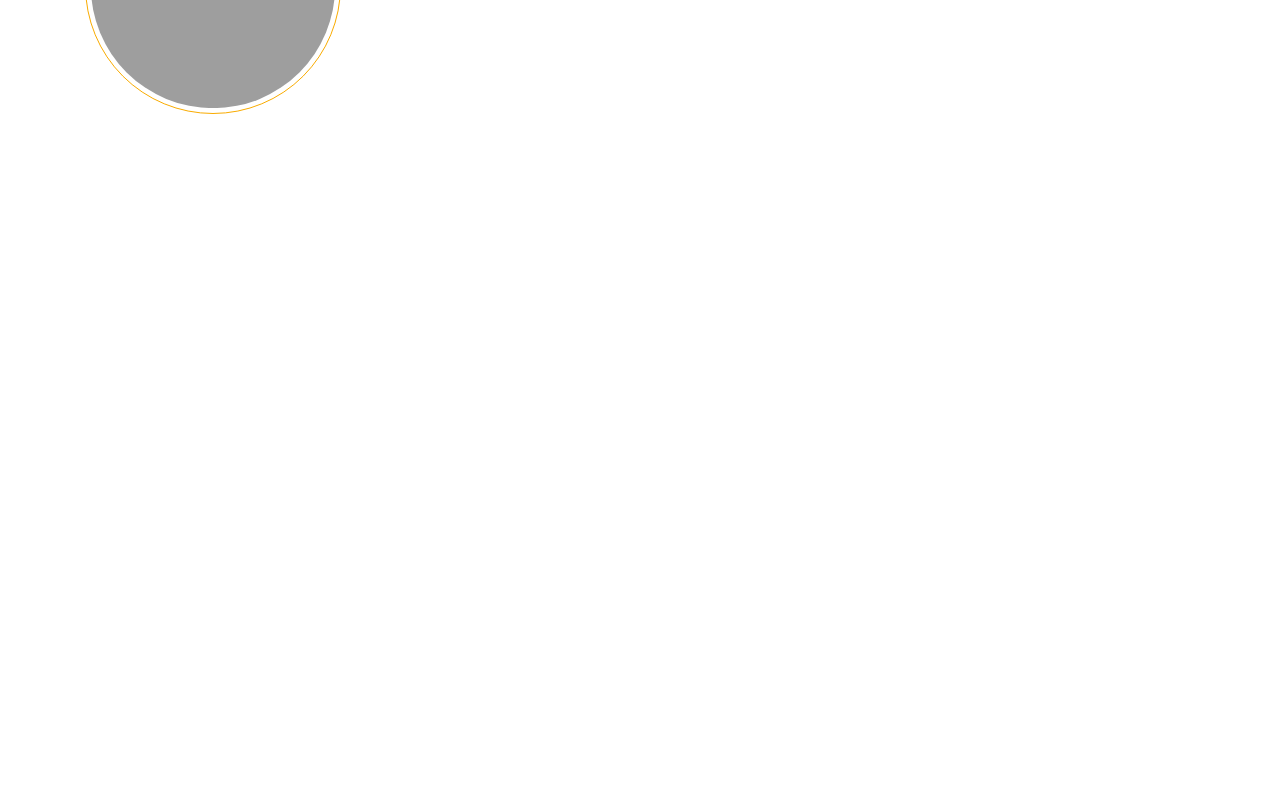
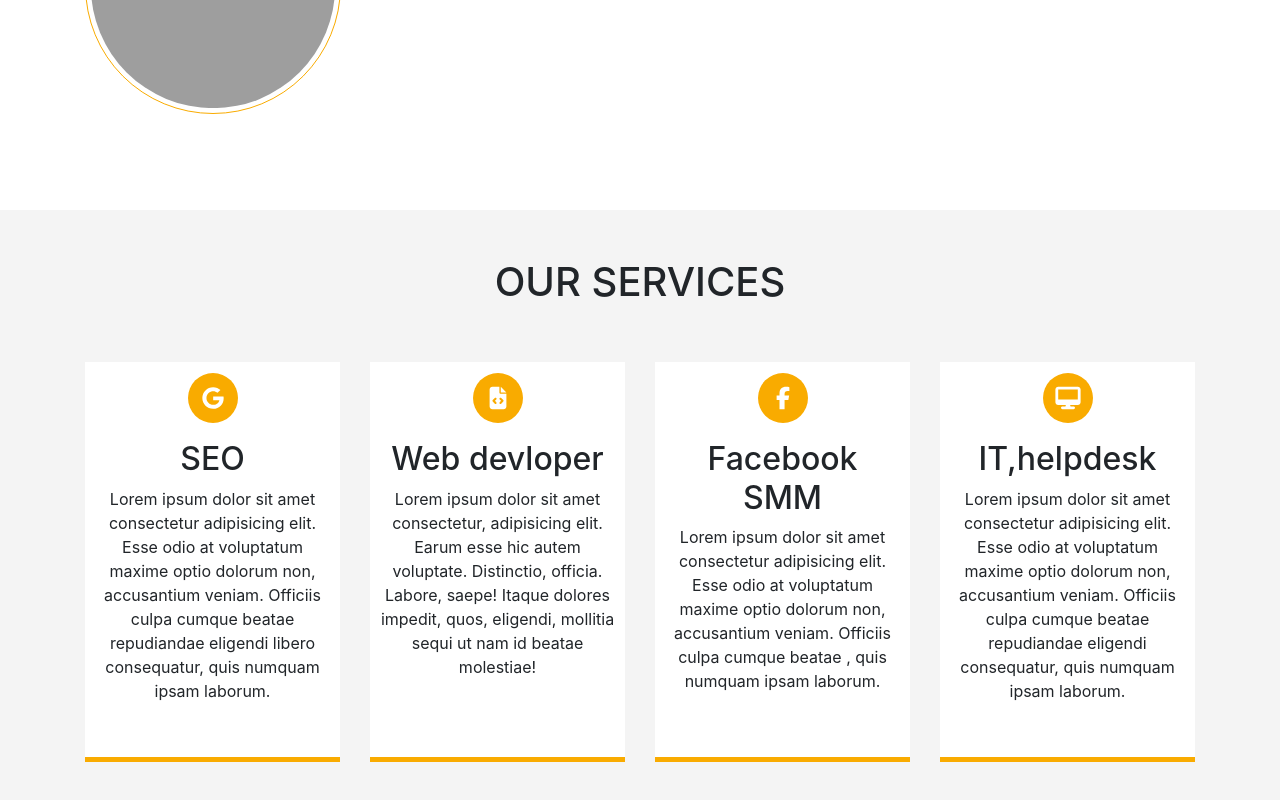
Before and after one commit to mecidovanazi/finalproyekt, a React (Create React App) app: page / in a window 1280 px wide. Shown: the part 1072-1872 px from the top of the page. Before the commit the page ends 1282 px from the top, so only its background shows below. Built offline with nearby package versions, Linux system fonts and the light colour scheme; grey boxes are pictures that could not be loaded.

Commit message:
Services-in yaradilmasi

```diff
--- a/src/App.css
+++ b/src/App.css
@@ -112,3 +112,53 @@ margin-bottom: 25px;
     font-family: 'Lucida Sans', 'Lucida Sans Regular', 'Lucida Grande', 'Lucida Sans Unicode', Geneva, Verdana, sans-serif;
 
   }
+ /* Services */
+ .services{
+  text-align: center;
+  background-color: var(--primary-light-grey);
+ padding-bottom: 2rem;
+}
+.services h1{
+  text-transform: uppercase;
+}
+.services .circle{
+  position: relative;
+  margin: 0.0375rem auto;
+  background-color: var(--primary-orange);
+  width: 3.125rem;
+  height: 3.125rem;
+  border-radius: 50%;
+}
+.services .circle .icon-s{
+  font-size: 1.4rem;
+  color: var(--primary-white);
+  position: absolute;
+  top: 50%;
+  left: 50%;
+  transform: translate(-50%,-50%);
+  }
+  .box h2{
+    margin-top: 1.1rem;
+  }
+.services .box{
+  background: var(--primary-white);
+  border-bottom: 0.3125rem solid var(--primary-orange);
+  padding: 0.625rem;
+  margin-bottom: 1.875rem;
+  height: 400px;
+  transition: all .7s ease-in-out;
+}
+.services .box:hover{
+  cursor: pointer;
+  background: var(--primary-orange);
+   border-bottom: 0.3125rem solid var(--primary-dark);
+}
+.services .box:hover .icon-s{
+  color: var(--primary-dark);
+}
+.services .box:hover .circle{
+  background: var(--primary-white);
+}
+ .services .box:hover p{
+   color: var(--primary-grey);
+ }
--- a/src/App.js
+++ b/src/App.js
@@ -5,6 +5,7 @@ import './App.css';
 import Navbar from './components/Navbar';
 import Header from './components/Header';
 import AboutMe from './components/AboutMe';
+import Services from './components/Services';
 
 
 
@@ -18,6 +19,7 @@ function App () {
 <Navbar/>
 <Header/>
 <AboutMe/>
+<Services/>
 
   </div>
 
--- /dev/null
+++ b/src/components/Services.jsx
@@ -0,0 +1,64 @@
+import React from 'react'
+import { FontAwesomeIcon } from '@fortawesome/react-fontawesome'
+import { faFacebookF, faGoogle } from '@fortawesome/free-brands-svg-icons'
+import { faDesktop,faFileCode } from '@fortawesome/free-solid-svg-icons'
+
+
+
+function Services() {
+  return (
+    <div className="services">
+        <h1 className="py-5">OUR SERVICES</h1>
+        <div className="container">
+          <div className="row">
+            {/* Google sio xidmetleri */}
+            <div className="col-lg-3 col-md-6 col-sn-6">
+              <div className="box">
+                <div className="circle">
+                  <FontAwesomeIcon icon={faGoogle}  className="icon-s"/>
+                </div>
+                <h2>SEO</h2>
+                <p>Lorem ipsum dolor sit amet consectetur adipisicing elit. Esse odio at voluptatum maxime optio dolorum non, accusantium veniam. Officiis culpa cumque beatae repudiandae eligendi libero consequatur, quis numquam ipsam laborum.</p>
+              </div>
+            </div>
+            {/* veb development ile elaqeli sahe */}
+            <div className="col-lg-3 col-md-6 col-sn-6">
+              <div className="box">
+                <div className="circle">
+                  <FontAwesomeIcon icon={faFileCode}  className="icon-s"/>
+                </div>
+                <h2>Web devloper</h2>
+                <p> Lorem ipsum dolor sit amet consectetur, adipisicing elit. Earum esse hic autem voluptate. Distinctio, officia. Labore, saepe! Itaque dolores impedit, quos, eligendi, mollitia sequi ut nam id beatae  molestiae!</p>
+              </div>
+            </div>
+
+           {/* Facebook Marketing */}
+           <div className="col-lg-3 col-md-6 col-sn-6">
+              <div className="box">
+                <div className="circle">
+                  <FontAwesomeIcon icon={faFacebookF}  className="icon-s"/>
+                </div>
+                <h2>Facebook SMM</h2>
+                <p>Lorem ipsum dolor sit amet consectetur adipisicing elit. Esse odio at voluptatum maxime optio dolorum non, accusantium veniam. Officiis culpa cumque beatae , quis numquam ipsam laborum.</p>
+              </div>
+            </div>
+           {/* IT */}
+           <div className="col-lg-3 col-md-6 col-sn-6">
+              <div className="box">
+
+                <div className="circle">
+                  <FontAwesomeIcon icon={faDesktop} className="icon-s"/>
+                </div>
+                <h2>IT,helpdesk</h2>
+                 <p> Lorem ipsum dolor sit amet consectetur adipisicing elit. Esse odio at voluptatum maxime optio dolorum non, accusantium veniam. Officiis culpa cumque beatae repudiandae eligendi  consequatur, quis numquam ipsam laborum.</p>
+                </div>
+            </div>
+          </div>
+        </div>
+
+    </div>
+
+  )
+}
+
+export default Services
```
